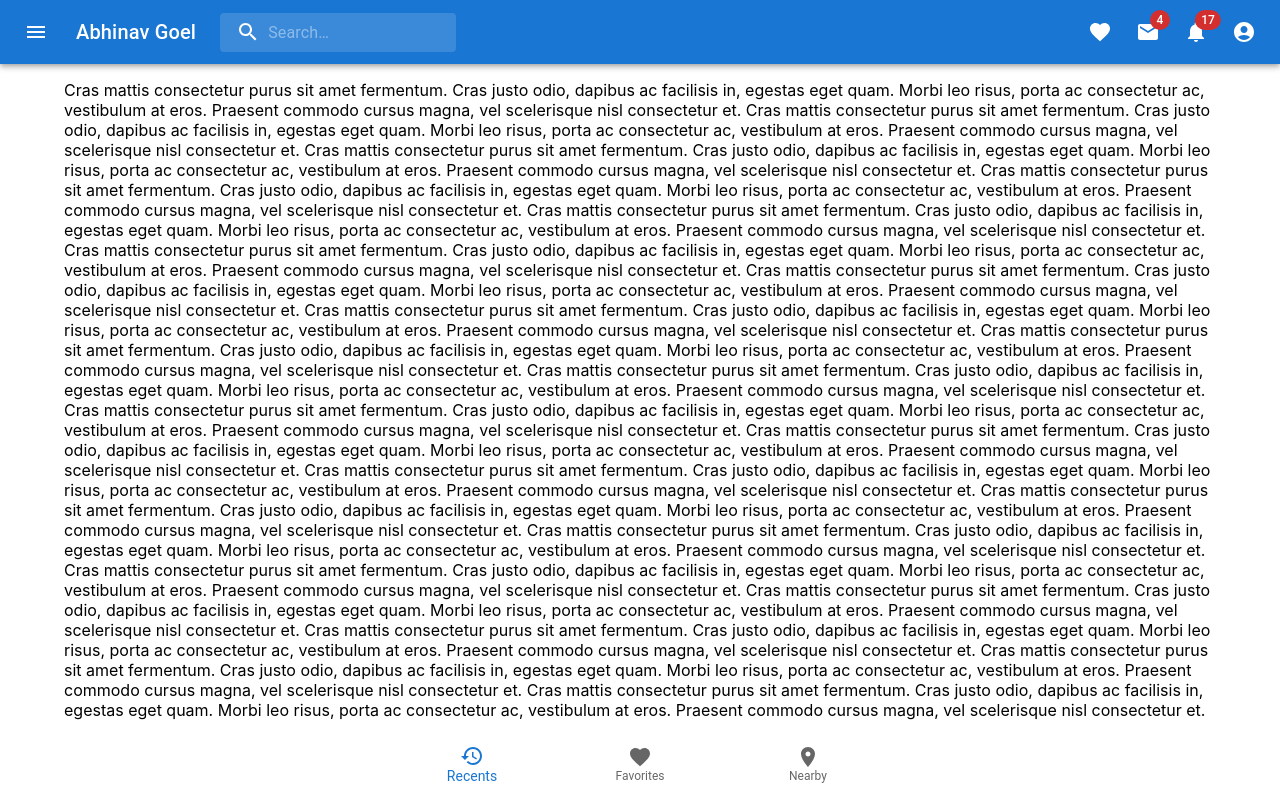
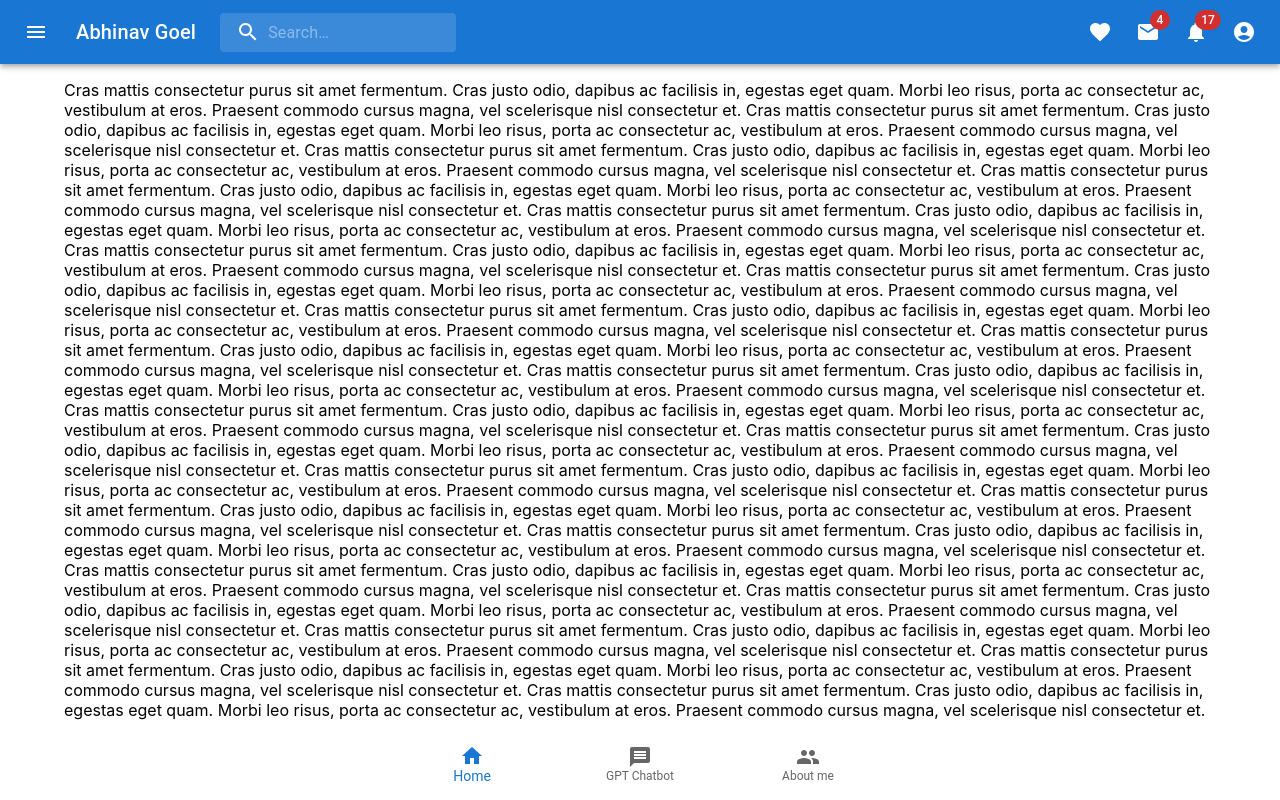
Before and after one commit to abhinavgo1000/openai-messenger-react-app, a React (Create React App) app: page / in a window 1280 px wide. Built offline with nearby package versions, Linux system fonts and the light colour scheme.

Commit message:
bottom nav icons changed

```diff
--- a/src/components/PageFooter/PageFooter.jsx
+++ b/src/components/PageFooter/PageFooter.jsx
@@ -2,9 +2,9 @@ import * as React from 'react';
 import Box from '@mui/material/Box';
 import BottomNavigation from '@mui/material/BottomNavigation';
 import BottomNavigationAction from '@mui/material/BottomNavigationAction';
-import RestoreIcon from '@mui/icons-material/Restore';
-import FavoriteIcon from '@mui/icons-material/Favorite';
-import LocationOnIcon from '@mui/icons-material/LocationOn';
+import HomeIcon from '@mui/icons-material/Home';
+import MessageIcon from '@mui/icons-material/Message';
+import GroupIcon from '@mui/icons-material/Group';
 
 import './PageFooter.css';
 
@@ -20,9 +20,9 @@ export default function PageFooter() {
                     setValue(newValue);
                 }}
             >
-                <BottomNavigationAction label="Recents" icon={<RestoreIcon />} />
-                <BottomNavigationAction label="Favorites" icon={<FavoriteIcon />} />
-                <BottomNavigationAction label="Nearby" icon={<LocationOnIcon />} />
+                <BottomNavigationAction label="Home" icon={<HomeIcon />} />
+                <BottomNavigationAction label="GPT Chatbot" icon={<MessageIcon />} />
+                <BottomNavigationAction label="About me" icon={<GroupIcon />} />
             </BottomNavigation>
         </Box>
     );
```
